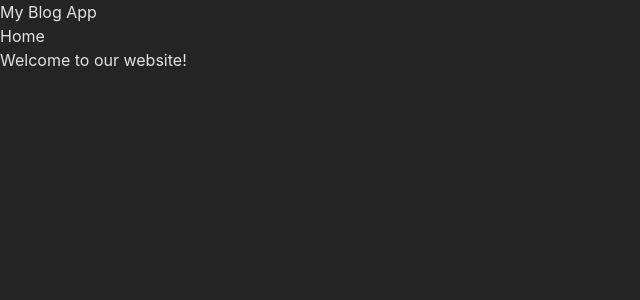
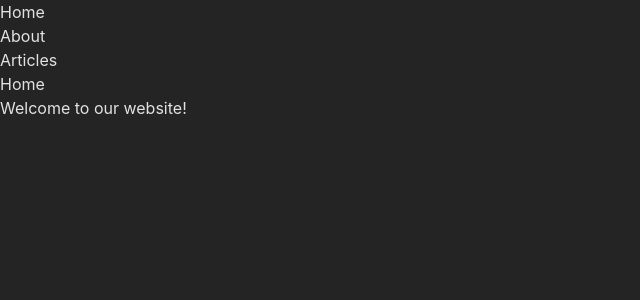
Before and after one commit to DevanshuDesai15/my-blog-app, a React (Vite) app: page / in a window 1280 px wide. Shown: the top 300 px of the page, without its empty margins (0-640 px from the left). Built offline with nearby package versions, Linux system fonts and the light colour scheme.

Commit message:
added nav bar component

```diff
--- a/src/App.jsx
+++ b/src/App.jsx
@@ -4,15 +4,16 @@ import About from "./components/About.jsx";
 import ArticleList from "./components/ArticleList.jsx";
 import Article from "./components/Article.jsx";
 import NotFound from "./components/NotFound.jsx";
+import NavBar from "./sub-components/NavBar.jsx";
 
 
 function App() {
 
   return (
       <Router>
-        <div className="">
-          <h1 className="text-3xl font-bold underline">My Blog App</h1>
-            <div className="pt-4 mx-auto max-w-3xl">
+        <div className="font-sans text-base">
+            <NavBar />
+            <div className="pt-24 text-center mx-auto max-w-7xl">
                 <Routes>
                     <Route path="/" element={<Home />} />
                     <Route path="/about" element={<About />} />
--- /dev/null
+++ b/src/sub-components/NavBar.jsx
@@ -0,0 +1,24 @@
+import { Link } from 'react-router-dom';
+
+const NavBar = () => {
+    return (
+        <nav className="border-b-4 border-amber-100 text-center fixed top-0 w-full">
+            <ul className="list-none m-0 p-0">
+                <li className="inline-block pt-6 pb-6">
+                    <Link to="/"
+                          className="no-underline text-white font-bold px-6 py-6 hover:bg-white hover:text-black">Home</Link>
+                </li>
+                <li className="inline-block pt-6 pb-6">
+                    <Link to="/about"
+                          className="no-underline text-white font-bold px-6 py-6 hover:bg-white hover:text-black">About</Link>
+                </li>
+                <li className="inline-block pt-6 pb-6">
+                    <Link to="/articles"
+                          className="no-underline text-white font-bold px-6 py-6 hover:bg-white hover:text-black">Articles</Link>
+                </li>
+            </ul>
+        </nav>
+    );
+}
+
+export default NavBar;
```
